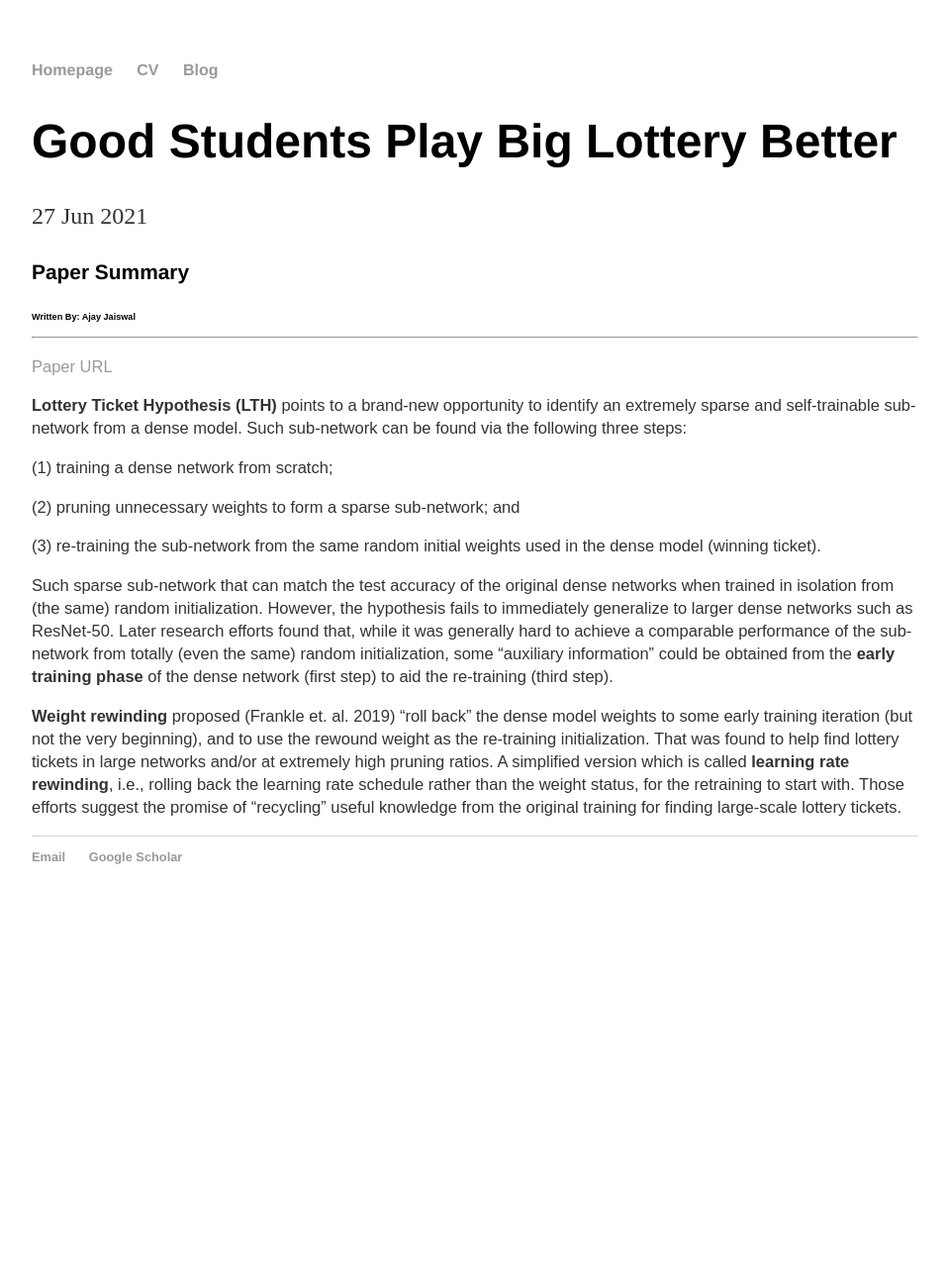
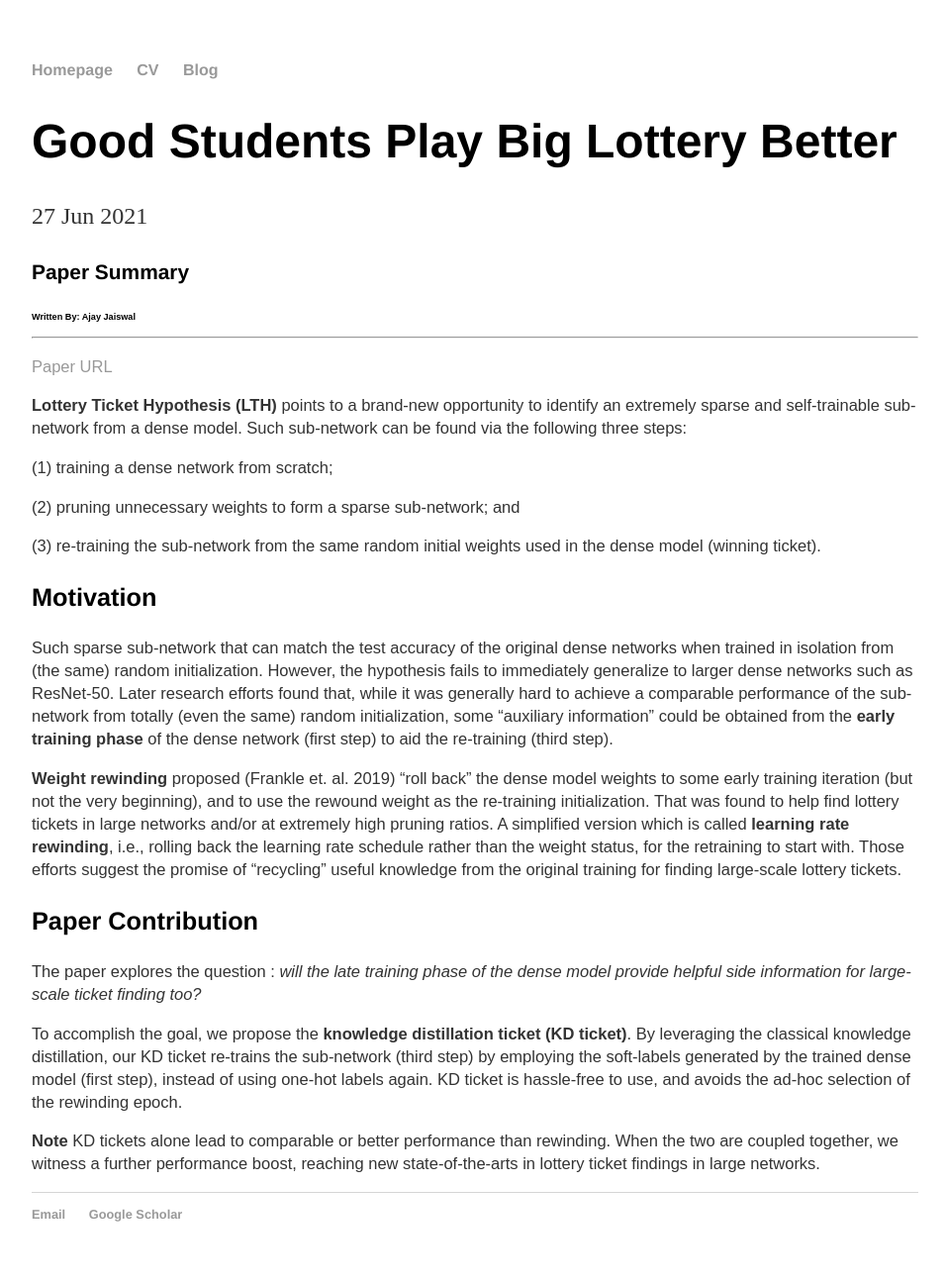
Before and after one commit to Ajay1994/ajay1994.github.io, a Jekyll site: the page built from _posts/2021-06-27-Good Students Play Big Lottery Better.md, in a window 1280 px wide. Shown: the whole page at 99% size, without its empty margins (160-1116 px from the left). Built offline with Jekyll 4.4.1, drawn with Linux system fonts in a browser that asks for light colours; before the commit the page ends 935 px from its top, so only the background shows below that.

Commit message:
Update 2021-06-27-Good Students Play Big Lottery Better.md

```diff
--- a/_posts/2021-06-27-Good Students Play Big Lottery Better.md
+++ b/_posts/2021-06-27-Good Students Play Big Lottery Better.md
@@ -17,7 +17,16 @@ date: 2021-06-27
 
 (3) re-training the sub-network from the same random initial weights used in the dense model (winning ticket).
 
+### Motivation
+
 Such sparse sub-network that can match the test accuracy of the original dense networks when trained in isolation from (the same) random initialization. However, the hypothesis fails to immediately generalize to larger dense networks such as ResNet-50. Later research efforts found that, while it was generally hard to achieve a comparable performance of the sub-network from totally (even the same) random initialization, some “auxiliary information" could be obtained from the **early training phase** of the dense network (first step) to aid the re-training (third step).
 
-**Weight rewinding** proposed (Frankle et. al. 2019) “roll back" the dense model weights to some early training iteration (but not the very beginning), and to use the rewound weight as the re-training initialization. That was found to help find lottery tickets in large networks and/or at extremely high pruning ratios. A simplified version which is called **learning rate rewinding**, i.e., rolling back the learning rate schedule rather than the weight status, for the retraining to start
-with. Those efforts suggest the promise of “recycling" useful knowledge from the original training for finding large-scale lottery tickets.
+**Weight rewinding** proposed (Frankle et. al. 2019) “roll back" the dense model weights to some early training iteration (but not the very beginning), and to use the rewound weight as the re-training initialization. That was found to help find lottery tickets in large networks and/or at extremely high pruning ratios. A simplified version which is called **learning rate rewinding**, i.e., rolling back the learning rate schedule rather than the weight status, for the retraining to start with. Those efforts suggest the promise of “recycling" useful knowledge from the original training for finding large-scale lottery tickets.
+
+### Paper Contribution
+
+The paper explores the question : *will the late training phase of the dense model provide helpful side information for large-scale ticket finding too?*
+
+To accomplish the goal, we propose the **knowledge distillation ticket (KD ticket)**. By leveraging the classical knowledge distillation, our KD ticket re-trains the sub-network (third step) by employing the soft-labels generated by the trained dense model (first step), instead of using one-hot labels again. KD ticket is hassle-free to use, and avoids the ad-hoc selection of the rewinding epoch.
+
+**Note** KD tickets alone lead to comparable or better performance than rewinding. When the two are coupled together, we witness a further performance boost, reaching new state-of-the-arts in lottery ticket findings in large networks.
```
